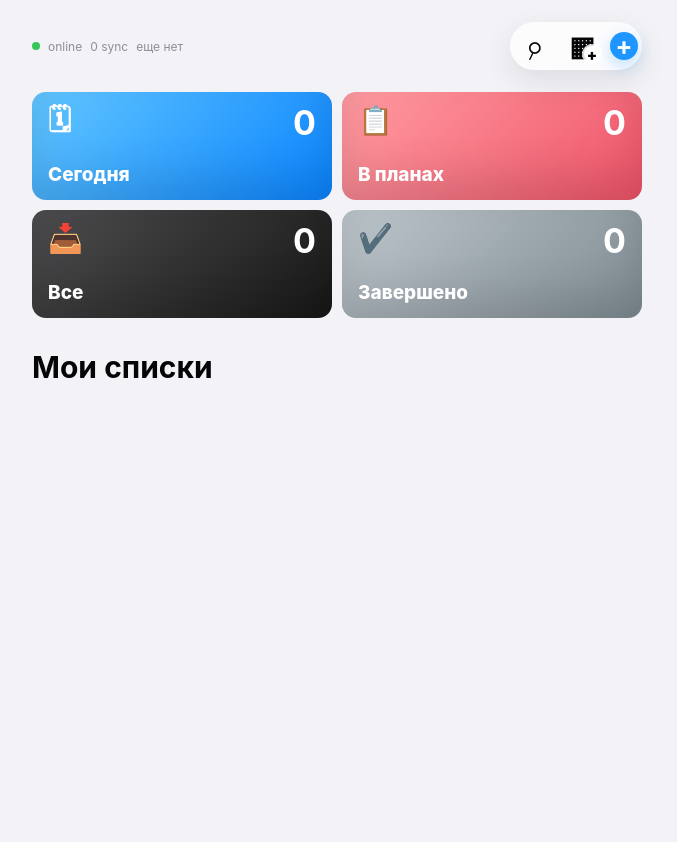
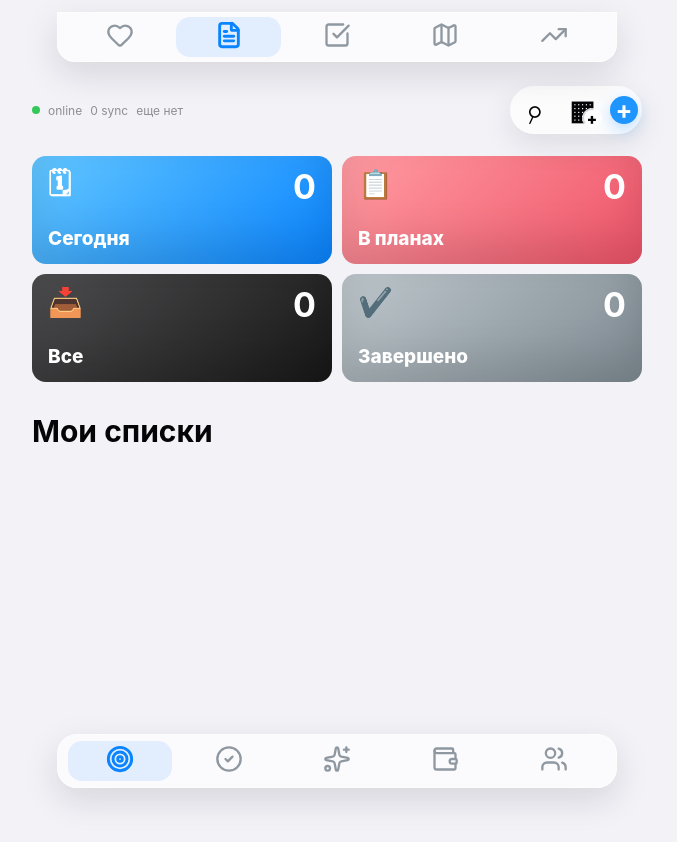
Before and after one commit to Evgeniyzuev/open-abundance-copy, a Next.js app: page / in a window 1280 px wide. Shown: the top 842 px of the page, without its empty margins (303-980 px from the left). Before the commit the page ends 800 px from the top, so only its background shows below. Built offline with nearby package versions, Linux system fonts and the light colour scheme.

Commit message:
nav panels

```diff
--- a/app/globals.css
+++ b/app/globals.css
@@ -24,7 +24,19 @@ body {
 button, input, textarea, select { font: inherit; }
 button { border: 0; cursor: pointer; }
 button:disabled { cursor: not-allowed; opacity: 0.45; }
-.app-shell { min-height: 100vh; padding: 20px; }
+.app-shell { min-height: 100vh; padding: 0 20px; }
+.app-content { min-height: 100vh; padding: 84px 0 98px; }
+.glass-tabbar { position: fixed; left: 50%; z-index: 10; width: min(calc(100% - 28px), 560px); display: grid; grid-auto-flow: column; grid-auto-columns: 1fr; align-items: center; gap: 4px; border: 1px solid rgba(255,255,255,0.58); background: rgba(255,255,255,0.66); box-shadow: 0 12px 34px rgba(25, 25, 35, 0.13); backdrop-filter: blur(20px) saturate(1.35); transform: translateX(-50%); transition: transform 180ms ease, opacity 180ms ease; }
+.top-tabbar { top: max(12px, env(safe-area-inset-top)); min-height: 48px; padding: 4px 10px; border-radius: 0 0 18px 18px; }
+.bottom-tabbar { bottom: max(12px, env(safe-area-inset-bottom)); min-height: 54px; padding: 5px 10px; border-radius: 20px; }
+.top-tabbar.nav-hidden { transform: translate(-50%, calc(-100% - 18px)); opacity: 0.02; pointer-events: none; }
+.bottom-tabbar.nav-hidden { transform: translate(-50%, calc(100% + 18px)); opacity: 0.02; pointer-events: none; }
+.tab-button { min-width: 0; height: 40px; border-radius: 14px; background: transparent; color: #8f98a1; font-size: 28px; line-height: 1; }
+.tab-button span { display: inline-flex; align-items: center; justify-content: center; min-width: 32px; height: 32px; }
+.tab-button.active { color: var(--blue); background: rgba(10, 132, 255, 0.1); }
+.tabbar-title { overflow: hidden; color: var(--text); font-size: 17px; font-weight: 800; text-align: center; text-overflow: ellipsis; white-space: nowrap; }
+.placeholder-screen { max-width: 610px; min-height: calc(100vh - 182px); margin: 0 auto; display: grid; place-items: center; }
+.placeholder-screen h1 { margin: 0; color: var(--text); font-size: 30px; }
 .reminders-app { position: relative; max-width: 610px; min-height: calc(100vh - 40px); margin: 0 auto; padding-bottom: 88px; }
 .home-topbar { display: flex; justify-content: space-between; align-items: center; gap: 12px; min-height: 52px; }
 .status-line { display: flex; align-items: center; gap: 8px; color: var(--muted); font-size: 12px; white-space: nowrap; overflow: hidden; }
@@ -102,7 +114,8 @@ h1 { margin: 0 0 14px; font-size: 30px; line-height: 1.05; letter-spacing: 0; }
 .info-block span { color: var(--muted); }
 .modal-actions { display: grid; grid-template-columns: 1fr 1fr; gap: 8px; }
 @media (max-width: 620px) {
-  .app-shell { padding: 22px 14px 14px; }
+  .app-shell { padding: 0 14px; }
+  .app-content { padding-top: 78px; padding-bottom: 92px; }
   .reminders-app { min-height: calc(100vh - 36px); }
   .smart-grid.compact { gap: 10px; }
   .smart-card { min-height: 106px; padding: 13px 15px; }
--- a/app/page.tsx
+++ b/app/page.tsx
@@ -1,3 +1,4 @@
+import AppNavigation from "@/components/AppNavigation";
 import NotesApp from "@/components/NotesApp";
 import ServiceWorkerRegister from "@/components/ServiceWorkerRegister";
 
@@ -5,7 +6,7 @@ export default function Home() {
   return (
     <main className="app-shell">
       <ServiceWorkerRegister />
-      <NotesApp />
+      <AppNavigation notesSlot={<NotesApp />} />
     </main>
   );
 }
--- /dev/null
+++ b/components/AppNavigation.tsx
@@ -0,0 +1,165 @@
+"use client";
+
+import { ReactNode, useEffect, useState } from "react";
+import { CheckCircle2, CheckSquare, FileText, Heart, Map, Sparkles, Target, TrendingUp, Users, Wallet } from "lucide-react";
+import type { LucideIcon } from "lucide-react";
+
+type MainTabId = "goals" | "tasks" | "spark" | "wallet" | "people";
+type GoalTabId = "desires" | "notes" | "checks" | "map" | "growth";
+
+type MainTab = {
+  id: MainTabId;
+  title: string;
+  icon: LucideIcon;
+};
+
+type GoalTab = {
+  id: GoalTabId;
+  title: string;
+  icon: LucideIcon;
+};
+
+type AppNavigationProps = {
+  notesSlot: ReactNode;
+};
+
+const mainTabs: MainTab[] = [
+  { id: "goals", title: "Цели", icon: Target },
+  { id: "tasks", title: "Задачи", icon: CheckCircle2 },
+  { id: "spark", title: "Идеи", icon: Sparkles },
+  { id: "wallet", title: "Кошелек", icon: Wallet },
+  { id: "people", title: "Люди", icon: Users }
+];
+
+const goalTabs: GoalTab[] = [
+  { id: "desires", title: "Желания", icon: Heart },
+  { id: "notes", title: "Заметки", icon: FileText },
+  { id: "checks", title: "Проверки", icon: CheckSquare },
+  { id: "map", title: "Карта", icon: Map },
+  { id: "growth", title: "Рост", icon: TrendingUp }
+];
+
+export default function AppNavigation({ notesSlot }: AppNavigationProps) {
+  const [activeMainTab, setActiveMainTab] = useState<MainTabId>("goals");
+  const [activeGoalTab, setActiveGoalTab] = useState<GoalTabId>("notes");
+  const [navHidden, setNavHidden] = useState(false);
+
+  useEffect(() => {
+    let lastScrollY = window.scrollY;
+
+    const handleScroll = () => {
+      const currentScrollY = window.scrollY;
+      const delta = currentScrollY - lastScrollY;
+
+      if (Math.abs(delta) > 8) {
+        setNavHidden(delta > 0 && currentScrollY > 90);
+        lastScrollY = currentScrollY;
+      }
+    };
+
+    window.addEventListener("scroll", handleScroll, { passive: true });
+    return () => window.removeEventListener("scroll", handleScroll);
+  }, []);
+
+  const currentTitle = getCurrentTitle(activeMainTab, activeGoalTab);
+  const showNotes = activeMainTab === "goals" && activeGoalTab === "notes";
+
+  return (
+    <>
+      <TopTabBar activeMainTab={activeMainTab} activeGoalTab={activeGoalTab} hidden={navHidden} onGoalTabChange={setActiveGoalTab} />
+      <section className="app-content">
+        {showNotes ? notesSlot : <PlaceholderScreen title={currentTitle} />}
+      </section>
+      <BottomTabBar activeTab={activeMainTab} hidden={navHidden} onTabChange={setActiveMainTab} />
+    </>
+  );
+}
+
+type TopTabBarProps = {
+  activeMainTab: MainTabId;
+  activeGoalTab: GoalTabId;
+  hidden: boolean;
+  onGoalTabChange: (tab: GoalTabId) => void;
+};
+
+function TopTabBar({ activeMainTab, activeGoalTab, hidden, onGoalTabChange }: TopTabBarProps) {
+  const tabs = activeMainTab === "goals" ? goalTabs : [];
+
+  return (
+    <nav className={`glass-tabbar top-tabbar ${hidden ? "nav-hidden" : ""}`} aria-label="Вложенная навигация">
+      {tabs.length > 0 ? (
+        tabs.map((tab) => (
+          <TabButton
+            active={tab.id === activeGoalTab}
+            icon={tab.icon}
+            key={tab.id}
+            title={tab.title}
+            onClick={() => onGoalTabChange(tab.id)}
+          />
+        ))
+      ) : (
+        <span className="tabbar-title">{getMainTabTitle(activeMainTab)}</span>
+      )}
+    </nav>
+  );
+}
+
+type TabButtonProps = {
+  active: boolean;
+  icon: LucideIcon;
+  title: string;
+  onClick: () => void;
+};
+
+function TabButton({ active, icon: Icon, title, onClick }: TabButtonProps) {
+  return (
+    <button
+      className={active ? "tab-button active" : "tab-button"}
+      type="button"
+      aria-label={title}
+      aria-current={active ? "page" : undefined}
+      onClick={onClick}
+    >
+      <Icon size={28} strokeWidth={active ? 2.5 : 2} />
+    </button>
+  );
+}
+
+type BottomTabBarProps = {
+  activeTab: MainTabId;
+  hidden: boolean;
+  onTabChange: (tab: MainTabId) => void;
+};
+
+function BottomTabBar({ activeTab, hidden, onTabChange }: BottomTabBarProps) {
+  return (
+    <nav className={`glass-tabbar bottom-tabbar ${hidden ? "nav-hidden" : ""}`} aria-label="Основная навигация">
+      {mainTabs.map((tab) => (
+        <TabButton
+          active={tab.id === activeTab}
+          icon={tab.icon}
+          key={tab.id}
+          title={tab.title}
+          onClick={() => onTabChange(tab.id)}
+        />
+      ))}
+    </nav>
+  );
+}
+
+function PlaceholderScreen({ title }: { title: string }) {
+  return (
+    <section className="placeholder-screen">
+      <h1>{title}</h1>
+    </section>
+  );
+}
+
+function getMainTabTitle(tab: MainTabId): string {
+  return mainTabs.find((item) => item.id === tab)?.title ?? "Раздел";
+}
+
+function getCurrentTitle(mainTab: MainTabId, goalTab: GoalTabId): string {
+  if (mainTab !== "goals") return getMainTabTitle(mainTab);
+  return goalTabs.find((item) => item.id === goalTab)?.title ?? "Цели";
+}
--- a/package.json
+++ b/package.json
@@ -9,6 +9,7 @@
     "lint": "next lint"
   },
   "dependencies": {
+    "lucide-react": "^0.554.0",
     "next": "14.2.5",
     "react": "18.3.1",
     "react-dom": "18.3.1"
```
Also changed, not shown: 1 other file (tests, documents, lock files or other folders).
